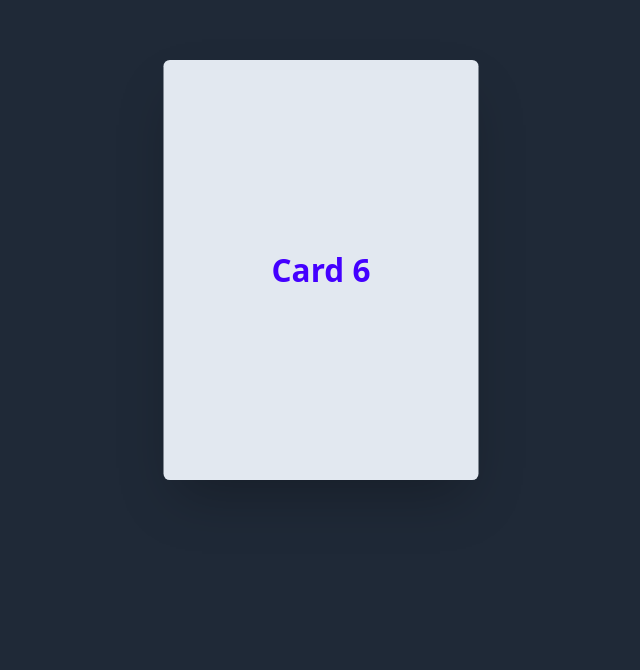
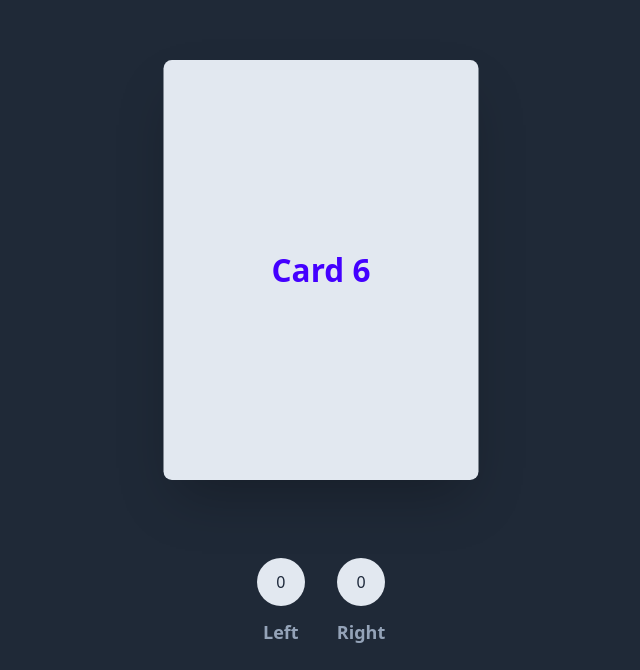
Before and after one commit to rogue-kitten/swipe-cards, a Next.js app: page / in a window 1280 px wide. Shown: the part 130-800 px from the top of the page, without its empty margins (319-959 px from the left). Built offline with nearby package versions, Linux system fonts and the light colour scheme.

Commit message:
feat: swipe stats

```diff
--- a/components/card.tsx
+++ b/components/card.tsx
@@ -1,5 +1,11 @@
 import { CardProps } from '@/types';
-import { motion, PanInfo, useMotionValue, useTransform } from 'framer-motion';
+import {
+  easeIn,
+  motion,
+  PanInfo,
+  useMotionValue,
+  useTransform,
+} from 'framer-motion';
 import { useState } from 'react';
 
 const Card = ({ data, active, removeCard }: CardProps) => {
@@ -19,16 +25,15 @@ const Card = ({ data, active, removeCard }: CardProps) => {
   ) => {
     if (info.offset.x > 100) {
       setSwipe('right');
-      console.log('You swipped right');
       setExitX(1000);
-      setExitY(1000);
+      setExitY(100);
+      removeCard(data.id, 'right');
     } else if (info.offset.x < -100) {
       setSwipe('left');
       setExitX(-1000);
-      setExitY(1000);
-      console.log('You swipped left');
+      setExitY(100);
+      removeCard(data.id, 'left');
     }
-    removeCard(data.id);
   };
 
   return (
@@ -37,14 +42,14 @@ const Card = ({ data, active, removeCard }: CardProps) => {
         <motion.div
           drag
           dragConstraints={{ left: 0, right: 0, top: 0, bottom: 0 }}
-          className="text-3xl flex justify-center items-center font-bold w-[300px] h-[400px] rounded-md bg-slate-200 absolute shadow-2xl"
+          className="text-3xl flex justify-center items-center font-bold w-[300px] h-[400px] rounded-lg bg-slate-200 absolute shadow-2xl"
           onDragEnd={dragEnd}
-          initial={{ scale: 0.9, opacity: 0.25 }}
+          initial={{ scale: 0.95, opacity: 0.5 }}
           animate={{
             scale: 1.05,
             opacity: 1,
           }}
-          transition={{ type: 'tween', duration: 0.7 }}
+          transition={{ type: 'tween', duration: 0.3, ease: 'easeIn' }}
           style={{ x, color }}
           exit={{ x: exitX, y: exitY, opacity: 0 }}
         >
--- a/pages/index.tsx
+++ b/pages/index.tsx
@@ -6,24 +6,60 @@ import { useState } from 'react';
 
 export default function Home() {
   const [cards, setCards] = useState<CardData[]>(cardData);
+  const [rightSwipe, setRightSwipe] = useState(0);
+  const [leftSwipe, setLeftSwipe] = useState(0);
 
   const activeIndex = cards.length - 1;
-  const removeCard = (id: number) => {
+  const removeCard = (id: number, action: 'right' | 'left') => {
     setCards((prev) => prev.filter((card) => card.id !== id));
+    if (action === 'right') {
+      setRightSwipe((prev) => prev + 1);
+    } else {
+      setLeftSwipe((prev) => prev + 1);
+    }
   };
+
+  const stats = [
+    {
+      name: 'Left',
+      count: leftSwipe,
+    },
+    {
+      name: 'Right',
+      count: rightSwipe,
+    },
+  ];
 
   return (
     <div className="w-full h-screen flex justify-center items-center bg-gray-800 shadow-xl relative overflow-hidden">
       <AnimatePresence>
-        {cards.map((card) => (
+        {cards.length ? (
+          cards.map((card) => (
             <Card
               key={card.id}
               data={card}
               active={card.id === activeIndex}
               removeCard={removeCard}
             />
+          ))
+        ) : (
+          <h2 className="text-2xl text-center font-bold text-slate-400 ">
+            Excessive swiping can be injurious to health!
+            <br />
+            Come back tomorrow for more
+          </h2>
+        )}
+      </AnimatePresence>
+      <div className="absolute bottom-6 flex space-x-8 items-center  text-slate-200">
+        {stats.map((stat) => (
+          <div key={stat.name} className="flex flex-col items-center space-y-3">
+            <div className="w-12 h-12 flex justify-center items-center text-slate-800 rounded-full bg-slate-200">
+              {stat.count}
+            </div>
+            <p className="font-semibold text-slate-400 text-lg">{stat.name}</p>
+          </div>
         ))}
-      </AnimatePresence>
+      </div>
     </div>
   );
 }
--- a/types/index.d.ts
+++ b/types/index.d.ts
@@ -6,5 +6,5 @@ export type CardData = {
 export type CardProps = {
   data: CardData;
   active: boolean;
-  removeCard: (id: number) => void;
+  removeCard: (id: number, action: 'right' | 'left') => void;
 };
```
Lines whose indentation alone changed are shown as unchanged.
